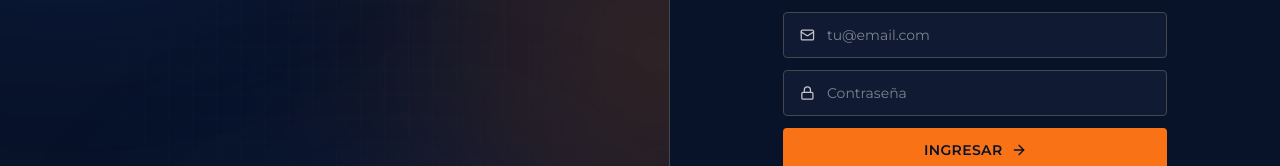
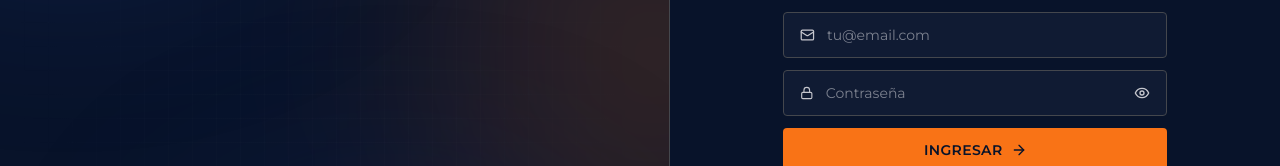
Before and after one commit to CodeTlon/recoveryparts, a Next.js app: page /login in a window 1280 px wide. Shown: the part 386-552 px from the top of the page. Built offline with nearby package versions, Linux system fonts and the light colour scheme.

Commit message:
feat(auth): ojito para mostrar u ocultar la contraseña en login y activar cuenta
Co-Authored-By: Claude Sonnet 5.5 <noreply@anthropic.com>

```diff
--- a/src/components/auth/AuthForms.tsx
+++ b/src/components/auth/AuthForms.tsx
@@ -2,7 +2,7 @@
 
 import Link from 'next/link'
 import { useActionState, useState } from 'react'
-import { Mail, Lock, ArrowRight } from 'lucide-react'
+import { Mail, Lock, ArrowRight, Eye, EyeOff } from 'lucide-react'
 import PasswordMeter from '@/components/ui/PasswordMeter'
 import { login, olvideContrasena, definirContrasena, type AuthState } from '@/app/auth/actions'
 
@@ -13,14 +13,30 @@ function Err({ s }: { s: AuthState }) {
   return s.error ? <p role="alert" className="text-sm text-red-400">{s.error}</p> : null
 }
 
+function PasswordField({ name, placeholder, label, autoComplete, minLength, value, onChange }: {
+  name: string; placeholder: string; label: string; autoComplete: string; minLength?: number
+  value?: string; onChange?: (v: string) => void
+}) {
+  const [ver, setVer] = useState(false)
+  return (
+    <label className={field}><Lock size={16} className="text-on-surface-variant" aria-hidden />
+      <input name={name} type={ver ? 'text' : 'password'} required minLength={minLength} autoComplete={autoComplete} placeholder={placeholder} aria-label={label} className={inp}
+        {...(onChange ? { value, onChange: (e: React.ChangeEvent<HTMLInputElement>) => onChange(e.target.value) } : {})} />
+      <button type="button" onClick={() => setVer((v) => !v)} aria-label={ver ? 'Ocultar contraseña' : 'Mostrar contraseña'} aria-pressed={ver}
+        className="text-on-surface-variant hover:text-secondary focus-visible:outline focus-visible:outline-2 focus-visible:outline-accent">
+        {ver ? <EyeOff size={16} aria-hidden /> : <Eye size={16} aria-hidden />}
+      </button>
+    </label>
+  )
+}
+
 export function LoginForm() {
   const [s, action, pending] = useActionState<AuthState, FormData>(login, {})
   return (
     <form action={action} className="space-y-3">
       <label className={field}><Mail size={16} className="text-on-surface-variant" aria-hidden />
         <input name="email" type="email" required autoComplete="username" placeholder="tu@email.com" aria-label="Email" className={inp} /></label>
-      <label className={field}><Lock size={16} className="text-on-surface-variant" aria-hidden />
-        <input name="password" type="password" required autoComplete="current-password" placeholder="Contraseña" aria-label="Contraseña" className={inp} /></label>
+      <PasswordField name="password" placeholder="Contraseña" label="Contraseña" autoComplete="current-password" />
       <Err s={s} />
       <button disabled={pending} className="btn-primary w-full">{pending ? 'Ingresando…' : <>Ingresar <ArrowRight size={16} /></>}</button>
       <p className="text-center text-sm"><Link href="/olvide-mi-contrasena" className="text-on-surface-variant hover:text-secondary">¿Olvidaste tu contraseña?</Link></p>
@@ -46,11 +62,9 @@ export function ActivarForm() {
   const [pw, setPw] = useState('')
   return (
     <form action={action} className="space-y-3">
-      <label className={field}><Lock size={16} className="text-on-surface-variant" aria-hidden />
-        <input name="password" type="password" required minLength={8} autoComplete="new-password" placeholder="Nueva contraseña (mín. 8)" aria-label="Nueva contraseña" className={inp} value={pw} onChange={(e) => setPw(e.target.value)} /></label>
+      <PasswordField name="password" placeholder="Nueva contraseña (mín. 8)" label="Nueva contraseña" autoComplete="new-password" minLength={8} value={pw} onChange={setPw} />
       <PasswordMeter value={pw} />
-      <label className={field}><Lock size={16} className="text-on-surface-variant" aria-hidden />
-        <input name="confirm" type="password" required minLength={8} autoComplete="new-password" placeholder="Repetí la contraseña" aria-label="Repetir contraseña" className={inp} /></label>
+      <PasswordField name="confirm" placeholder="Repetí la contraseña" label="Repetir contraseña" autoComplete="new-password" minLength={8} />
       <Err s={s} />
       <button disabled={pending} className="btn-primary w-full">{pending ? 'Guardando…' : 'Guardar y entrar'}</button>
     </form>
```
